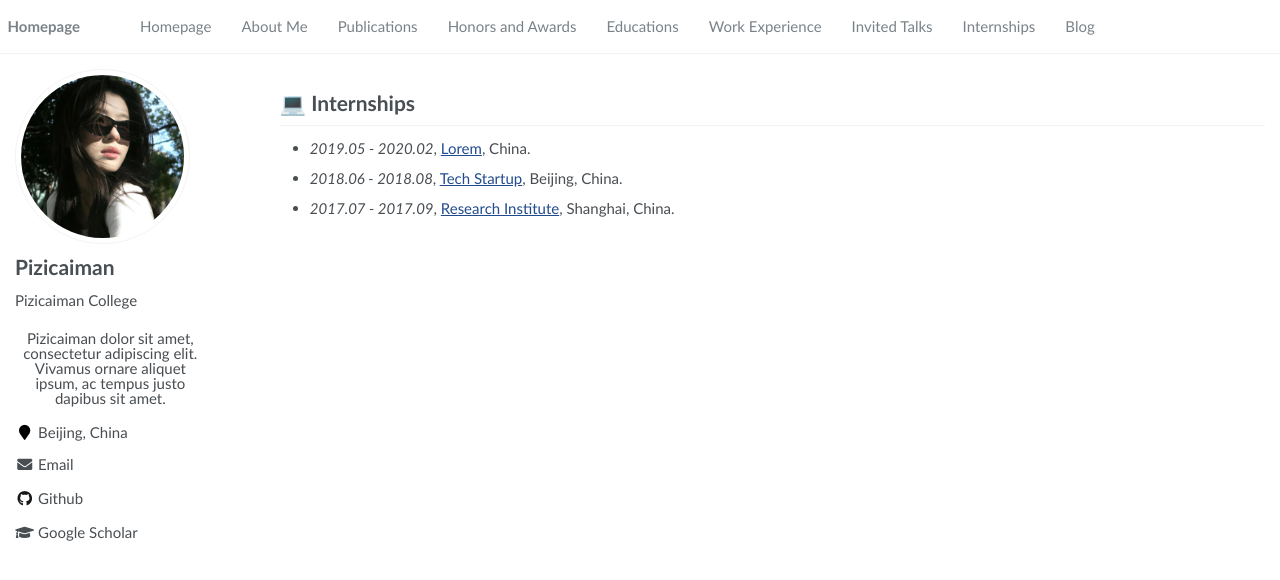
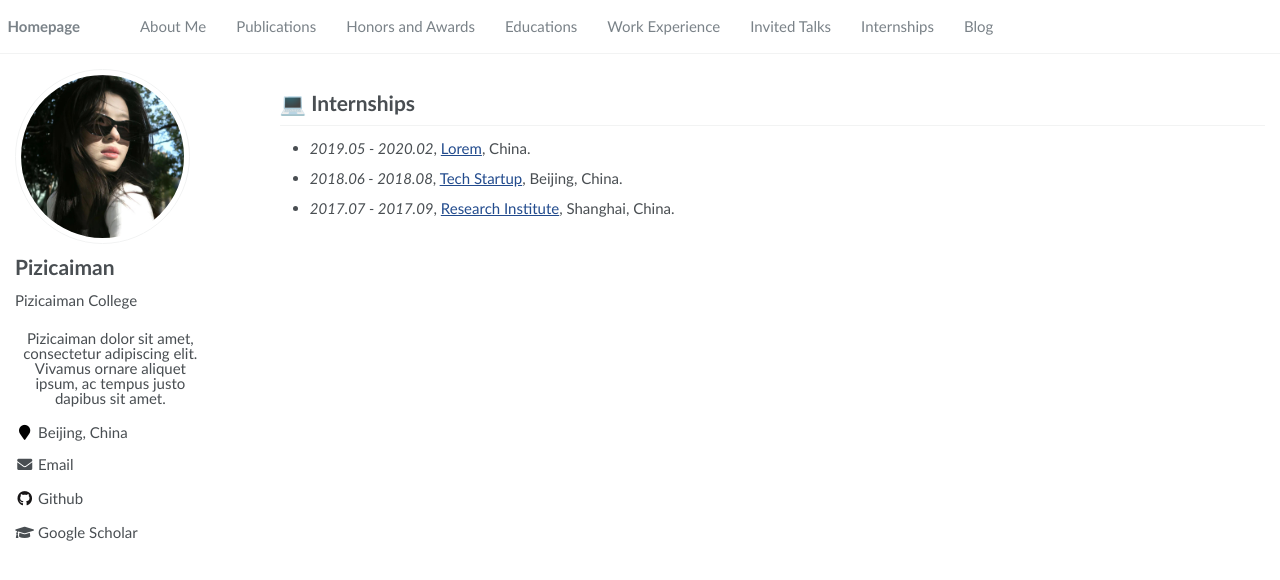
Before and after one commit to pizicaiman/pizicaiman.github.io, a Jekyll site: the page built from _pages/internships.md, in a window 1280 px wide. Shown: the top 580 px of the page. Built offline with Jekyll 4.4.1, drawn with Linux system fonts in a browser that asks for light colours.

Commit message:
chore: 从导航菜单中移除“主页”链接
导航菜单中“主页”链接是冗余的，因为网站Logo通常已链接至首页。
移除它以简化菜单结构。

```diff
--- a/_data/navigation.yml
+++ b/_data/navigation.yml
@@ -1,8 +1,5 @@
 # main links
 main:
-  - title: "Homepage"
-    url: "/"
-
   - title: "About Me"
     url: "/#about-me"
 
```
